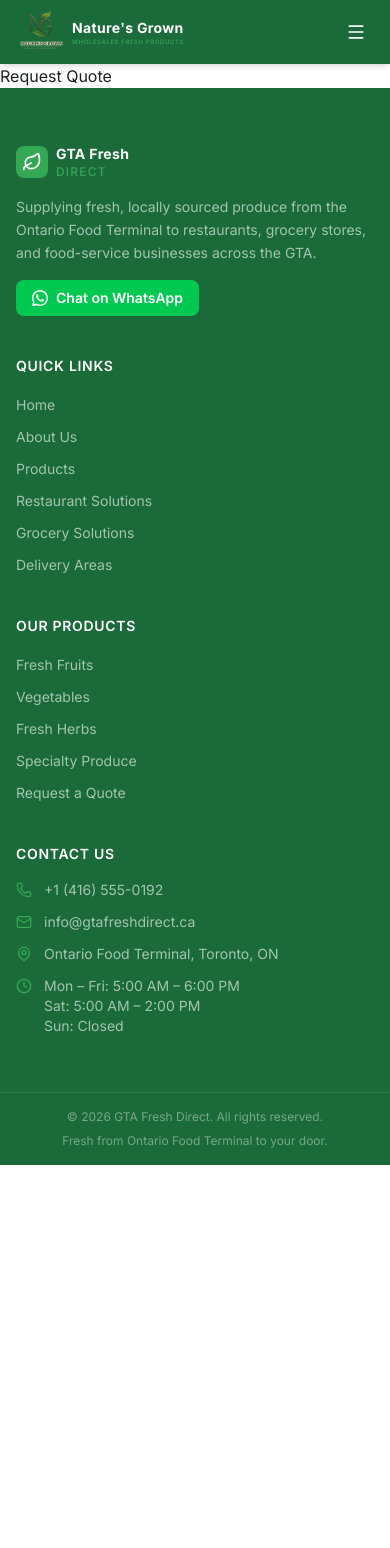
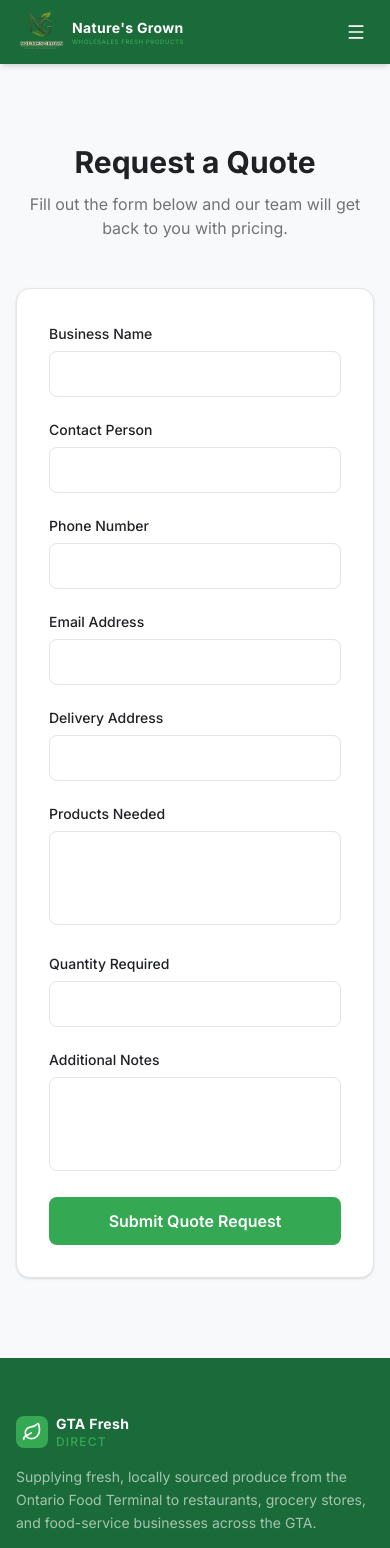
Before and after one commit to Abdullahkhalid05/gta-store, a Next.js app: page /request-quote in a window 390 px wide. Shown: the top 1548 px of the page. Before the commit the page ends 1165 px from the top, so only its background shows below. Built offline with nearby package versions, Linux system fonts and the light colour scheme; a web font is replaced by a local one.

Commit message:
Quote section added

```diff
--- a/app/api/quote/route.ts
+++ b/app/api/quote/route.ts
@@ -1,8 +1,26 @@
 export async function POST(request: Request) {
   try {
     const body = await request.json();
-    return Response.json({ success: true, data: body });
-  } catch {
-    return Response.json({ success: false }, { status: 500 });
+    console.log("Received form data:", body);
+    console.log("Sending to URL:", process.env.GOOGLE_SCRIPT_URL);
+
+    const response = await fetch(process.env.GOOGLE_SCRIPT_URL!, {
+      method: "POST",
+      headers: { "Content-Type": "application/json" },
+      body: JSON.stringify(body),
+    });
+
+    const responseText = await response.text();
+    console.log("Google response status:", response.status);
+    console.log("Google response body:", responseText);
+
+    if (!response.ok) {
+      throw new Error("Failed to submit to Google Sheets");
+    }
+
+    return Response.json({ success: true });
+  } catch (error) {
+    console.error("Error in quote route:", error);
+    return Response.json({ success: false, error: "Submission failed" }, { status: 500 });
   }
 }
--- a/app/request-quote/page.tsx
+++ b/app/request-quote/page.tsx
@@ -1 +1,213 @@
-export default function QuotePage() { return <div>Request Quote</div> }
+"use client";
+
+import { useState } from "react";
+
+export default function RequestQuotePage() {
+  const [form, setForm] = useState({
+    businessName: "",
+    contactPerson: "",
+    phone: "",
+    email: "",
+    deliveryAddress: "",
+    productsNeeded: "",
+    quantity: "",
+    notes: "",
+  });
+
+  const [status, setStatus] = useState<"idle" | "loading" | "success" | "error">("idle");
+
+  const handleChange = (
+    e: React.ChangeEvent<HTMLInputElement | HTMLTextAreaElement>
+  ) => {
+    setForm((prev) => ({
+      ...prev,
+      [e.target.name]: e.target.value,
+    }));
+  };
+
+  const handleSubmit = async (e: React.FormEvent) => {
+    e.preventDefault();
+    setStatus("loading");
+
+    try {
+      const res = await fetch("/api/quote", {
+        method: "POST",
+        headers: {
+          "Content-Type": "application/json",
+        },
+        body: JSON.stringify(form),
+      });
+
+      if (!res.ok) throw new Error("Request failed");
+
+      setStatus("success");
+
+      setForm({
+        businessName: "",
+        contactPerson: "",
+        phone: "",
+        email: "",
+        deliveryAddress: "",
+        productsNeeded: "",
+        quantity: "",
+        notes: "",
+      });
+    } catch (err) {
+      setStatus("error");
+    }
+  };
+
+  return (
+    <main className="py-20 bg-brand-grey min-h-screen">
+      <div className="max-w-3xl mx-auto px-4 sm:px-6 lg:px-8">
+        <div className="text-center mb-12">
+          <h1 className="text-3xl sm:text-4xl font-bold text-brand-text">
+            Request a Quote
+          </h1>
+          <p className="text-muted-foreground mt-3">
+            Fill out the form below and our team will get back to you with pricing.
+          </p>
+        </div>
+
+        <form
+          onSubmit={handleSubmit}
+          className="bg-white rounded-xl p-8 shadow-sm border border-border flex flex-col gap-5"
+        >
+          <div>
+            <label className="text-sm font-medium text-brand-text">
+              Business Name
+            </label>
+            <input
+              type="text"
+              name="businessName"
+              value={form.businessName}
+              onChange={handleChange}
+              className="w-full mt-1.5 px-4 py-2.5 border border-border rounded-md focus:outline-none focus:ring-2 focus:ring-brand-fresh"
+              required
+            />
+          </div>
+
+          <div>
+            <label className="text-sm font-medium text-brand-text">
+              Contact Person
+            </label>
+            <input
+              type="text"
+              name="contactPerson"
+              value={form.contactPerson}
+              onChange={handleChange}
+              className="w-full mt-1.5 px-4 py-2.5 border border-border rounded-md focus:outline-none focus:ring-2 focus:ring-brand-fresh"
+              required
+            />
+          </div>
+
+          <div>
+            <label className="text-sm font-medium text-brand-text">
+              Phone Number
+            </label>
+            <input
+              type="tel"
+              name="phone"
+              value={form.phone}
+              onChange={handleChange}
+              className="w-full mt-1.5 px-4 py-2.5 border border-border rounded-md focus:outline-none focus:ring-2 focus:ring-brand-fresh"
+              required
+            />
+          </div>
+
+          <div>
+            <label className="text-sm font-medium text-brand-text">
+              Email Address
+            </label>
+            <input
+              type="email"
+              name="email"
+              value={form.email}
+              onChange={handleChange}
+              className="w-full mt-1.5 px-4 py-2.5 border border-border rounded-md focus:outline-none focus:ring-2 focus:ring-brand-fresh"
+              required
+            />
+          </div>
+
+          <div>
+            <label className="text-sm font-medium text-brand-text">
+              Delivery Address
+            </label>
+            <input
+              type="text"
+              name="deliveryAddress"
+              value={form.deliveryAddress}
+              onChange={handleChange}
+              className="w-full mt-1.5 px-4 py-2.5 border border-border rounded-md focus:outline-none focus:ring-2 focus:ring-brand-fresh"
+              required
+            />
+          </div>
+
+          <div>
+            <label className="text-sm font-medium text-brand-text">
+              Products Needed
+            </label>
+            <textarea
+              name="productsNeeded"
+              rows={3}
+              value={form.productsNeeded}
+              onChange={handleChange}
+              className="w-full mt-1.5 px-4 py-2.5 border border-border rounded-md focus:outline-none focus:ring-2 focus:ring-brand-fresh resize-none"
+              required
+            />
+          </div>
+
+          <div>
+            <label className="text-sm font-medium text-brand-text">
+              Quantity Required
+            </label>
+            <input
+              type="text"
+              name="quantity"
+              value={form.quantity}
+              onChange={handleChange}
+              className="w-full mt-1.5 px-4 py-2.5 border border-border rounded-md focus:outline-none focus:ring-2 focus:ring-brand-fresh"
+              required
+            />
+          </div>
+
+          <div>
+            <label className="text-sm font-medium text-brand-text">
+              Additional Notes
+            </label>
+            <textarea
+              name="notes"
+              rows={3}
+              value={form.notes}
+              onChange={handleChange}
+              className="w-full mt-1.5 px-4 py-2.5 border border-border rounded-md focus:outline-none focus:ring-2 focus:ring-brand-fresh resize-none"
+            />
+          </div>
+
+          <button
+            type="submit"
+            disabled={status === "loading"}
+            className="bg-brand-fresh hover:bg-green-600 disabled:opacity-60 text-white font-semibold py-3 rounded-md transition-colors duration-200"
+          >
+            {status === "loading"
+              ? "Submitting..."
+              : "Submit Quote Request"}
+          </button>
+
+          {/* Messages */}
+          {status === "success" && (
+            <p className="text-green-600 text-sm">
+              Request submitted successfully.
+            </p>
+          )}
+
+          {status === "error" && (
+            <p className="text-red-600 text-sm">
+              Something went wrong. Try again.
+            </p>
+          )}
+        </form>
+      </div>
+    </main>
+  );
+}
--- a/components/layout/Footer.tsx
+++ b/components/layout/Footer.tsx
@@ -39,7 +39,7 @@ export default function Footer() {
               Supplying fresh, locally sourced produce from the Ontario Food Terminal to restaurants, grocery stores, and food-service businesses across the GTA.
             </p>
             <a
-              href="https://wa.me/11234567890"
+              href="https://wa.me/16479937556"
               target="_blank"
               rel="noopener noreferrer"
               className="inline-flex items-center gap-2 bg-green-500 hover:bg-green-400 text-white text-sm font-semibold px-4 py-2 rounded-md transition-colors w-fit"
--- a/components/sections/Hero.tsx
+++ b/components/sections/Hero.tsx
@@ -62,7 +62,7 @@ export default function Hero() {
             directly from the Ontario Food Terminal.
           </motion.p>
 
-          <motion.div
+          {/* <motion.div
             initial={{ opacity: 0, y: 30 }}
             animate={{ opacity: 1, y: 0 }}
             transition={{ duration: 0.6, delay: 0.3 }}
@@ -81,7 +81,27 @@ export default function Hero() {
             >
               Contact Sales
             </Link>
-          </motion.div>
+          </motion.div> */}
+          <motion.div
+  initial={{ opacity: 0, y: 30 }}
+  animate={{ opacity: 1, y: 0 }}
+  transition={{ duration: 0.6, delay: 0.3 }}
+  className="flex flex-row gap-3 sm:gap-4"
+>
+  <Link
+    href="/request-quote"
+    className="inline-flex items-center justify-center gap-2 bg-brand-fresh hover:bg-green-700 text-white font-semibold px-4 sm:px-8 py-3 sm:py-4 text-sm sm:text-base rounded-md transition-all duration-200 hover:scale-105 hover:shadow-sm hover:shadow-brand-fresh/30"
+  >
+    Request a Quote
+    <ArrowRight className="w-4 h-4" />
+  </Link>
+  <Link
+    href="/contact"
+    className="inline-flex items-center justify-center gap-2 bg-white/10 hover:bg-white/20 border border-white/30 text-white font-semibold px-4 sm:px-8 py-3 sm:py-4 text-sm sm:text-base rounded-md transition-all duration-200 backdrop-blur-sm"
+  >
+    Contact Sales
+  </Link>
+</motion.div>
 
           <motion.div
             initial={{ opacity: 0, y: 30 }}
```
